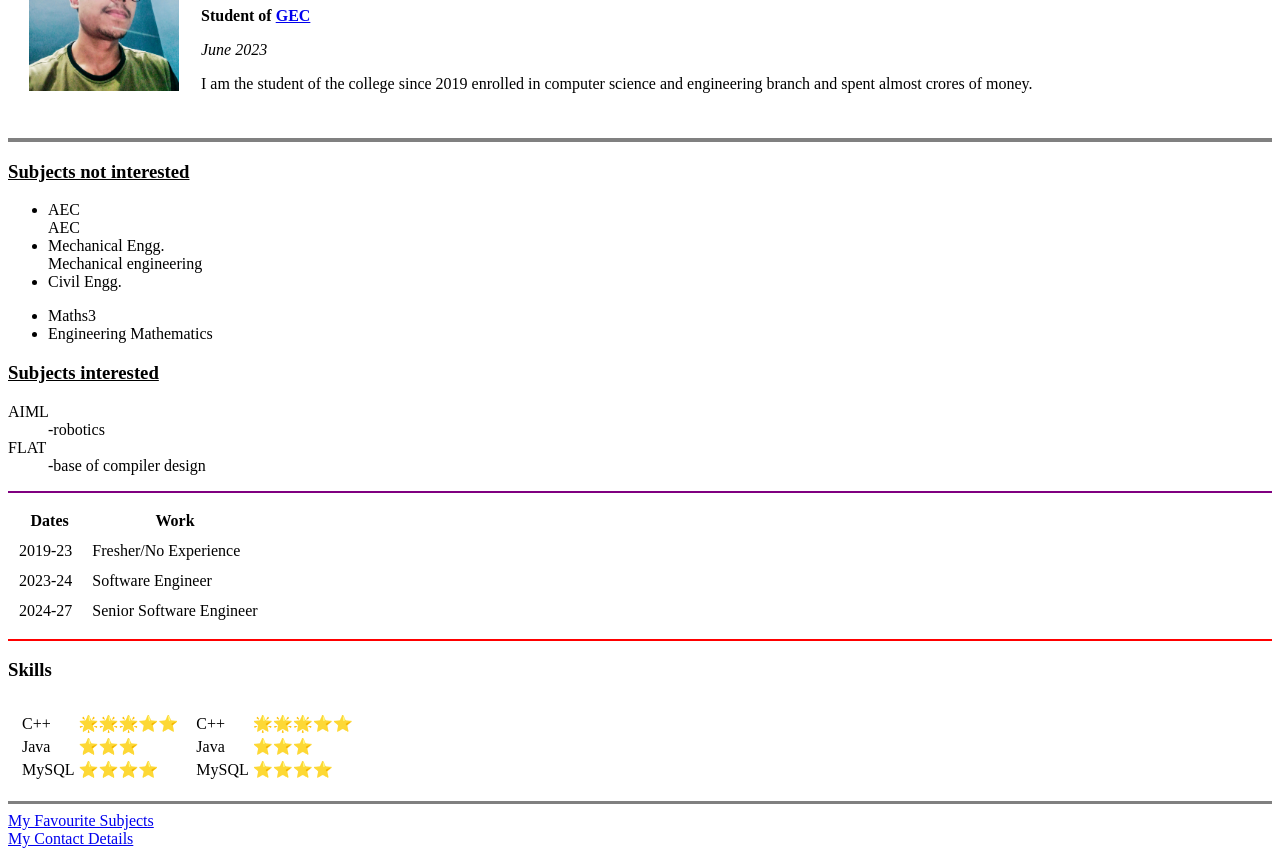
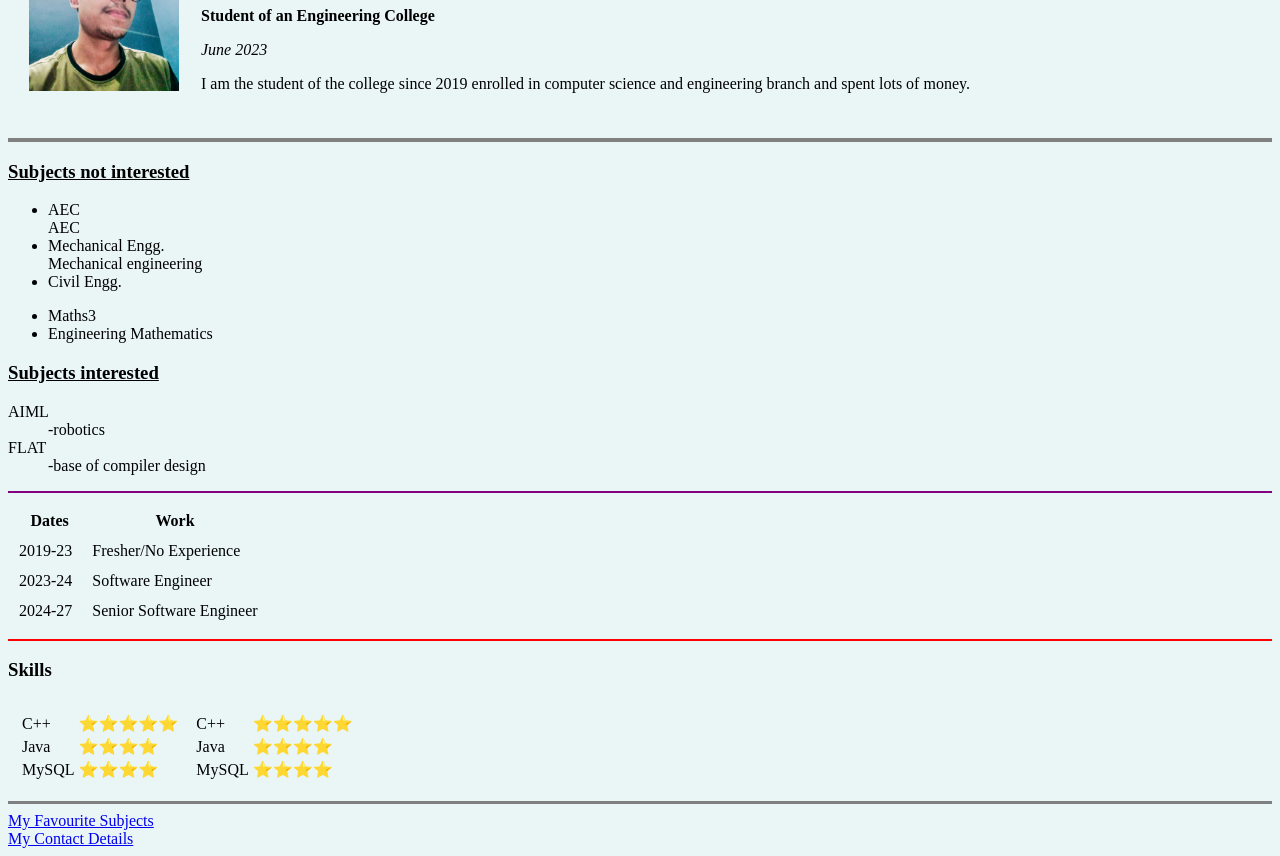
Before and after one commit to sonukumar05/cv, a plain HTML site: page index.html in a window 1280 px wide. Shown: the part 102-958 px from the top of the page. Drawn offline with Linux system fonts and the light colour scheme.

Commit message:
made some changes to the index file

```diff
--- a/index.html
+++ b/index.html
@@ -6,7 +6,7 @@
     <title>😁Sonu's Personal Site</title>
 </head>
 
-<body>
+<body style="background-color:#EAF6F6;">
 
     <table cellspacing="20">
         <tr>
@@ -14,13 +14,11 @@
                     style="width:150px;height: 150px;"></td>
             <td>
                 <h1>Sonu Kumar</h1>
-                <strong>Student of </strong><strong><a href="https://www.gec.edu.in/" target="_blank">GEC</a></strong>
+                <strong>Student of an Engineering College</strong>
                 <!-- use strong tag instead of 'bold'-->
                 <p><em>June 2023</em></p> <!-- Use em tag instead of 'i'-->
 
-                <p>I am the student of the college since 2019 enrolled in computer science and engineering branch and
-                    spent
-                    almost crores of money.
+                <p>I am the student of the college since 2019 enrolled in computer science and engineering branch and spent lots of money.
 
                 </p>
             </td>
@@ -100,12 +98,12 @@
 
                         <tr>
                             <td>C++</td>
-                            <td>🌟🌟🌟⭐⭐</td>
+                            <td>⭐⭐⭐⭐⭐</td>
 
                         </tr>
                         <tr>
                             <td>Java</td>
-                            <td>⭐⭐⭐</td>
+                            <td>⭐⭐⭐⭐</td>
 
                         </tr>
 
@@ -122,12 +120,12 @@
 
                 <tr>
                     <td>C++</td>
-                    <td>🌟🌟🌟⭐⭐</td>
+                    <td>⭐⭐⭐⭐⭐</td>
 
                 </tr>
                 <tr>
                     <td>Java</td>
-                    <td>⭐⭐⭐</td>
+                    <td>⭐⭐⭐⭐</td>
 
                 </tr>
 
```
